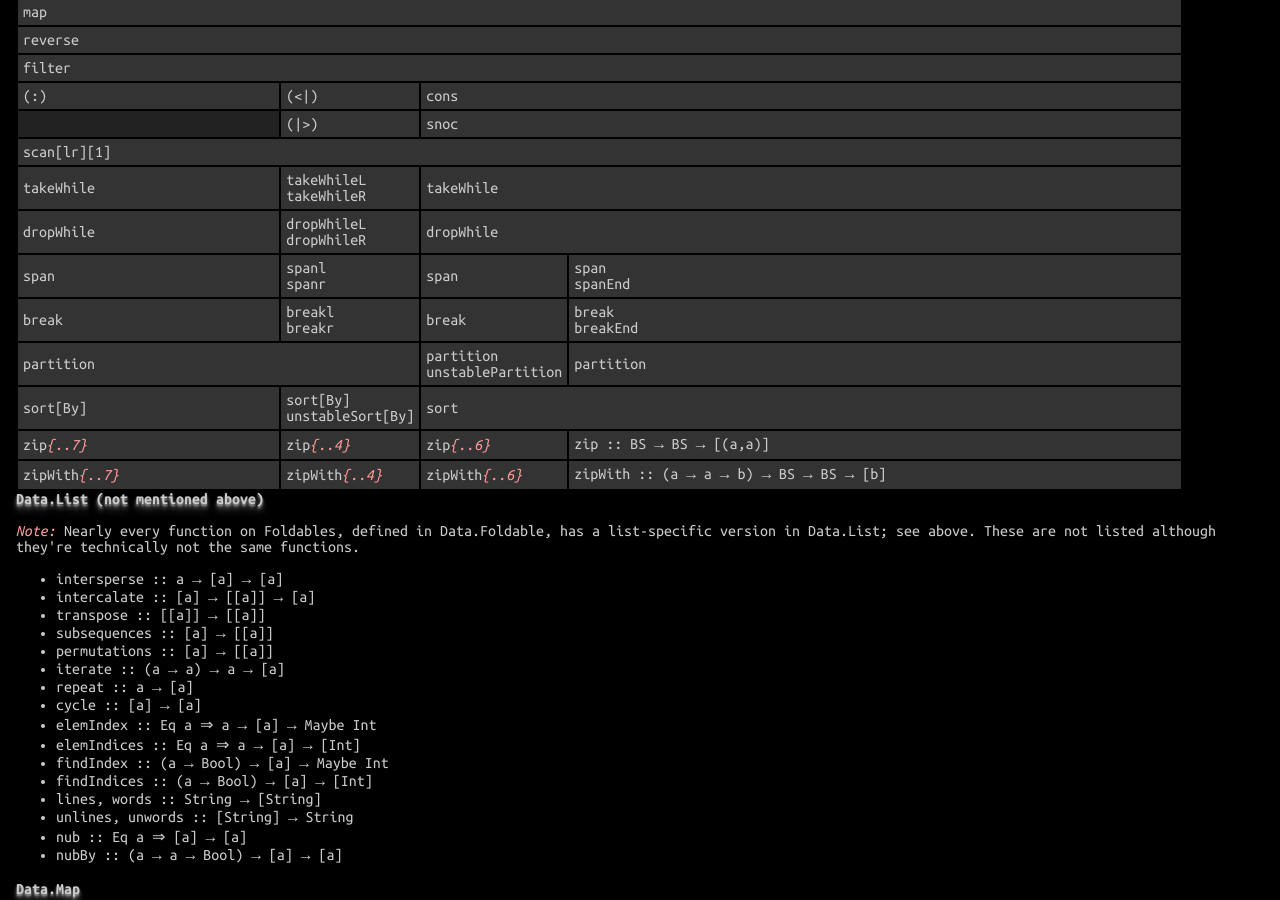
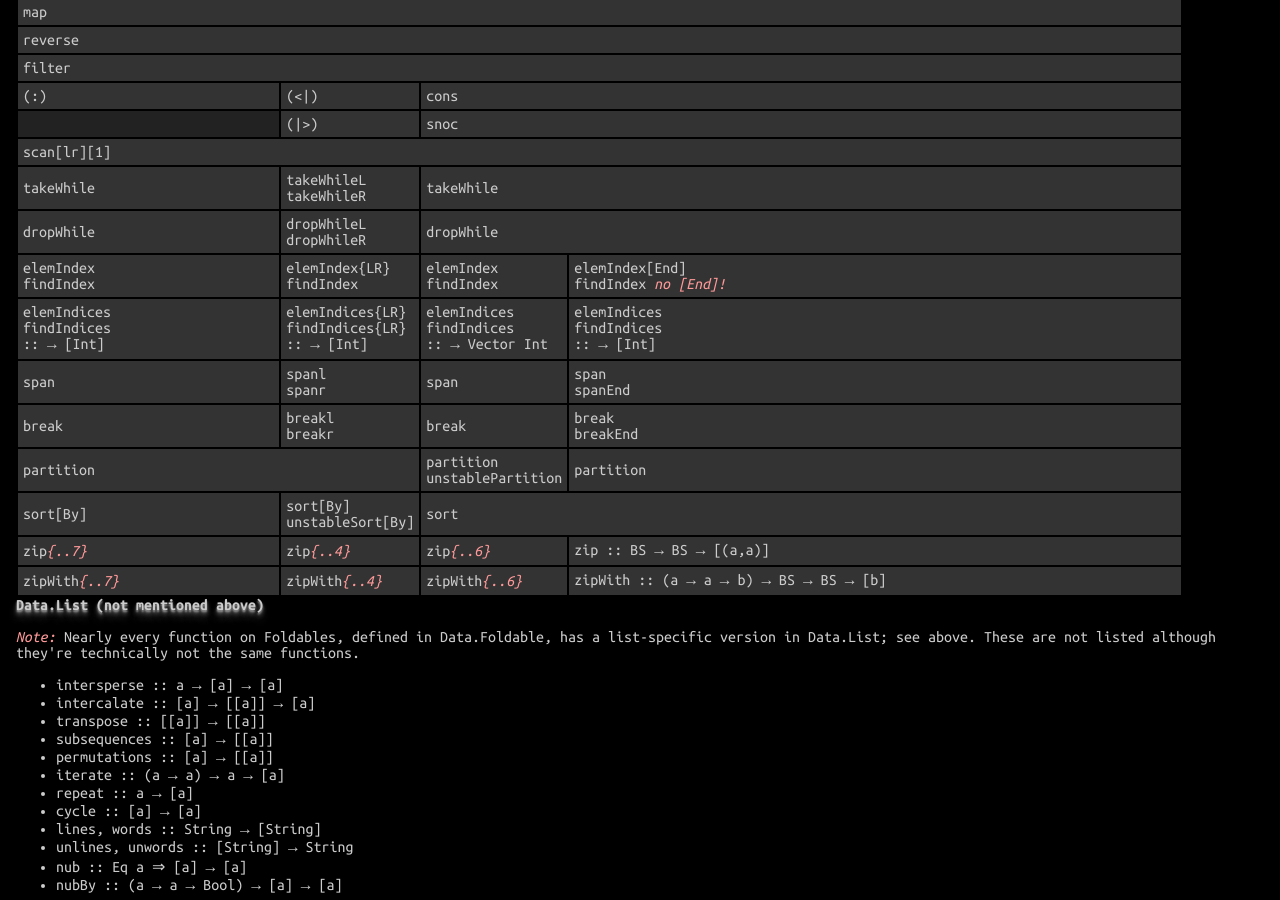
Before and after one commit to betaveros/betaveros.github.io, a Jekyll site: the page c/index.html, which Jekyll copies as it is, in a window 1280 px wide and 900 px high, scrolled down 8700 px. Built offline with Jekyll 4.4.1, drawn with Linux system fonts in a browser that asks for light colours.

Commit message:
Cheat sheet: move elemIndex, findIndex, and co. to table

```diff
--- a/c/index.html
+++ b/c/index.html
@@ -506,6 +506,17 @@ std::qsort(arr, n, sizeof(int), cmp);
 				<tr><td colspan="4">scan[lr][1]</td></tr>
 				<tr><td>takeWhile</td><td>takeWhileL<br/>takeWhileR</td><td colspan="2">takeWhile</td></tr>
 				<tr><td>dropWhile</td><td>dropWhileL<br/>dropWhileR</td><td colspan="2">dropWhile</td></tr>
+				<tr>
+					<td>elemIndex<br/>findIndex</td>
+					<td>elemIndex{LR}<br/>findIndex</td>
+					<td>elemIndex<br/>findIndex</td>
+					<td>elemIndex[End]<br/>findIndex <em>no [End]!</em></td>
+				<tr>
+					<td>elemIndices<br/>findIndices<br/>:: &rarr; [Int]</td>
+					<td>elemIndices{LR}<br/>findIndices{LR}<br/>:: &rarr; [Int]</td>
+					<td>elemIndices<br/>findIndices<br/>:: &rarr; Vector Int</td>
+					<td>elemIndices<br/>findIndices<br/>:: &rarr; [Int]</td>
+				</tr>
 				<tr><td>span</td><td>spanl<br/>spanr</td><td>span</td><td>span<br/>spanEnd</td></tr>
 				<tr><td>break</td><td>breakl<br/>breakr</td><td>break</td><td>break<br/>breakEnd</td></tr>
 				<tr><td colspan="2">partition</td><td>partition<br/>unstablePartition</td><td>partition</td></tr>
@@ -524,10 +535,6 @@ std::qsort(arr, n, sizeof(int), cmp);
 				<li>iterate :: (a &rarr; a) &rarr; a &rarr; [a]</li>
 				<li>repeat :: a &rarr; [a]</li>
 				<li>cycle :: [a] &rarr; [a]</li>
-				<li>elemIndex :: Eq a &rArr; a &rarr; [a] &rarr; Maybe Int</li>
-				<li>elemIndices :: Eq a &rArr; a &rarr; [a] &rarr; [Int]</li>
-				<li>findIndex :: (a &rarr; Bool) &rarr; [a] &rarr; Maybe Int</li>
-				<li>findIndices :: (a &rarr; Bool) &rarr; [a] &rarr; [Int]</li>
 				<li>lines, words :: String &rarr; [String]</li>
 				<li>unlines, unwords :: [String] &rarr; String</li>
 				<li>nub :: Eq a &rArr; [a] &rarr; [a]</li>
```
